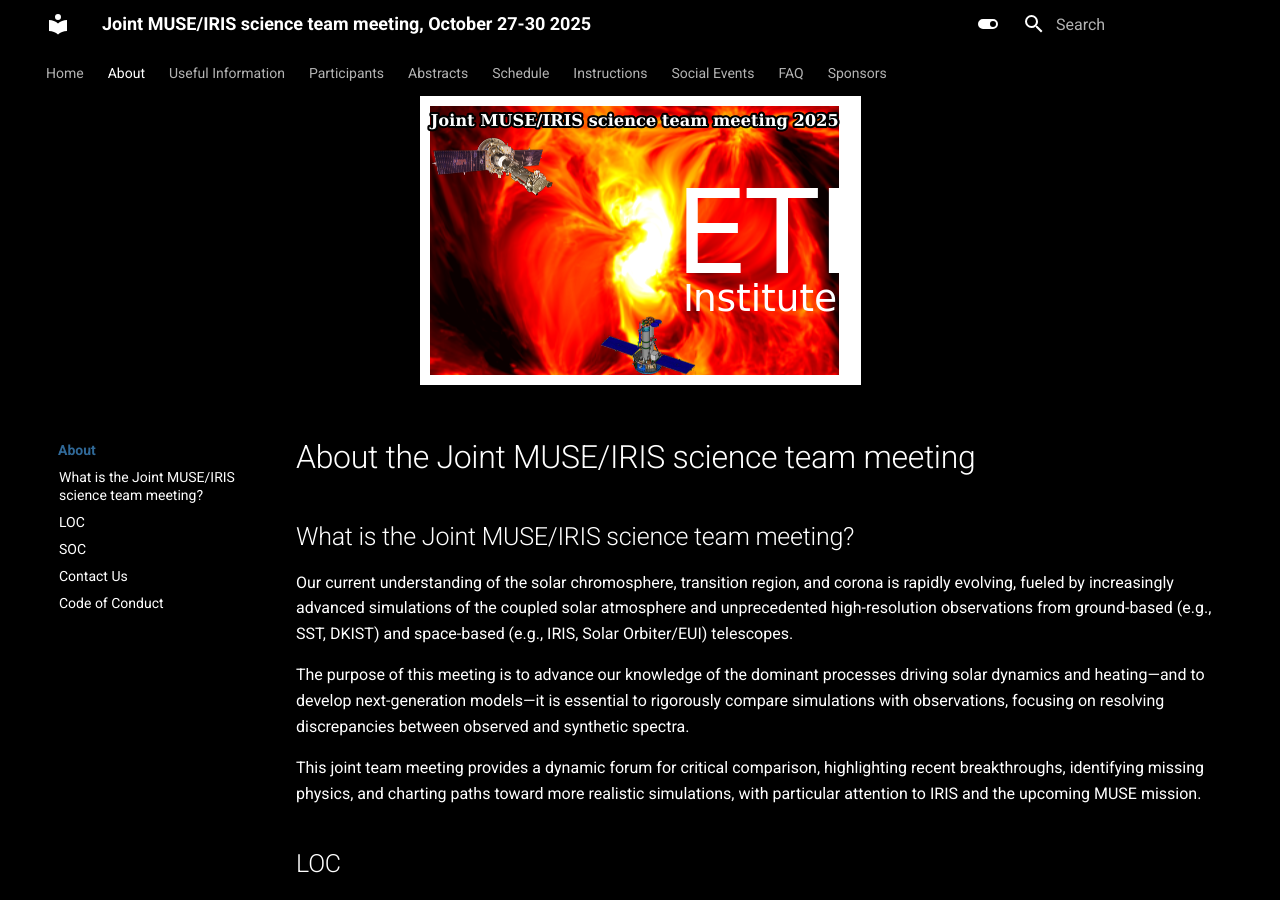
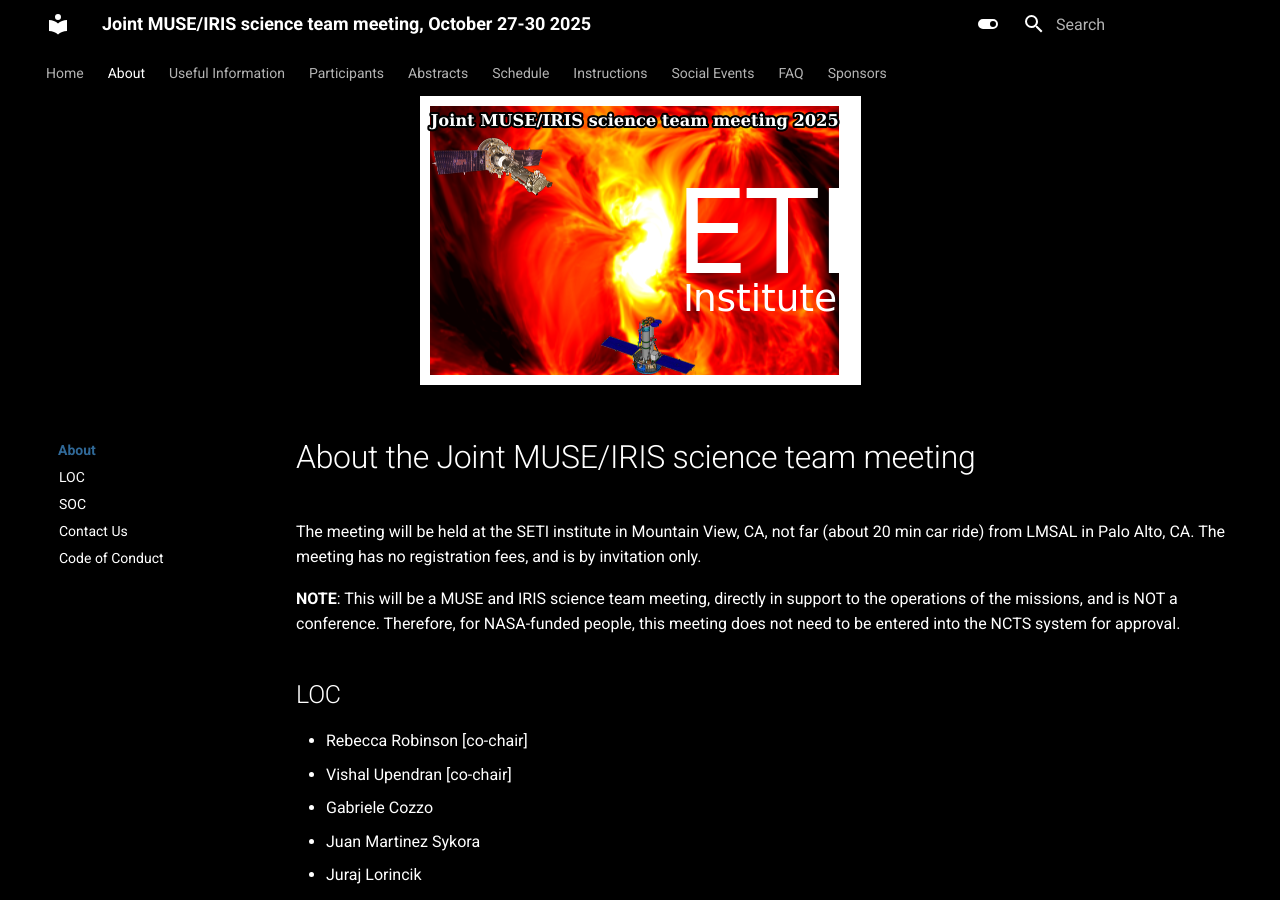
Before and after one commit to LM-SAL/iris_muse_team_meeting, an MkDocs documentation site: the page built from docs/about.md, in a window 1280 px wide and 900 px high. Built offline with MkDocs 1.6.1 and Material for MkDocs 9.7.7, drawn with Linux system fonts in a browser that asks for light colours.

Commit message:
updated the about with ncts

```diff
--- a/docs/about.md
+++ b/docs/about.md
@@ -4,13 +4,11 @@
 
 # About the Joint MUSE/IRIS science team meeting
 
-## What is the Joint MUSE/IRIS science team meeting?
+The meeting will be held at the SETI institute in Mountain View, CA, not far (about 20 min car ride) from LMSAL in Palo Alto, CA.
+The meeting has no registration fees, and is by invitation only.
 
-Our current understanding of the solar chromosphere, transition region, and corona is rapidly evolving, fueled by increasingly advanced simulations of the coupled solar atmosphere and unprecedented high-resolution observations from ground-based (e.g., SST, DKIST) and space-based (e.g., IRIS, Solar Orbiter/EUI) telescopes.
-
-The purpose of this meeting is to advance our knowledge of the dominant processes driving solar dynamics and heating—and to develop next-generation models—it is essential to rigorously compare simulations with observations, focusing on resolving discrepancies between observed and synthetic spectra.
-
-This joint team meeting provides a dynamic forum for critical comparison, highlighting recent breakthroughs, identifying missing physics, and charting paths toward more realistic simulations, with particular attention to IRIS and the upcoming MUSE mission.
+**NOTE**: This will be a MUSE and IRIS science team meeting, directly in support to the operations of the missions, and is NOT a conference.
+Therefore, for NASA-funded people, this meeting does not need to be entered into the NCTS system for approval.
 
 ## LOC
 
```
